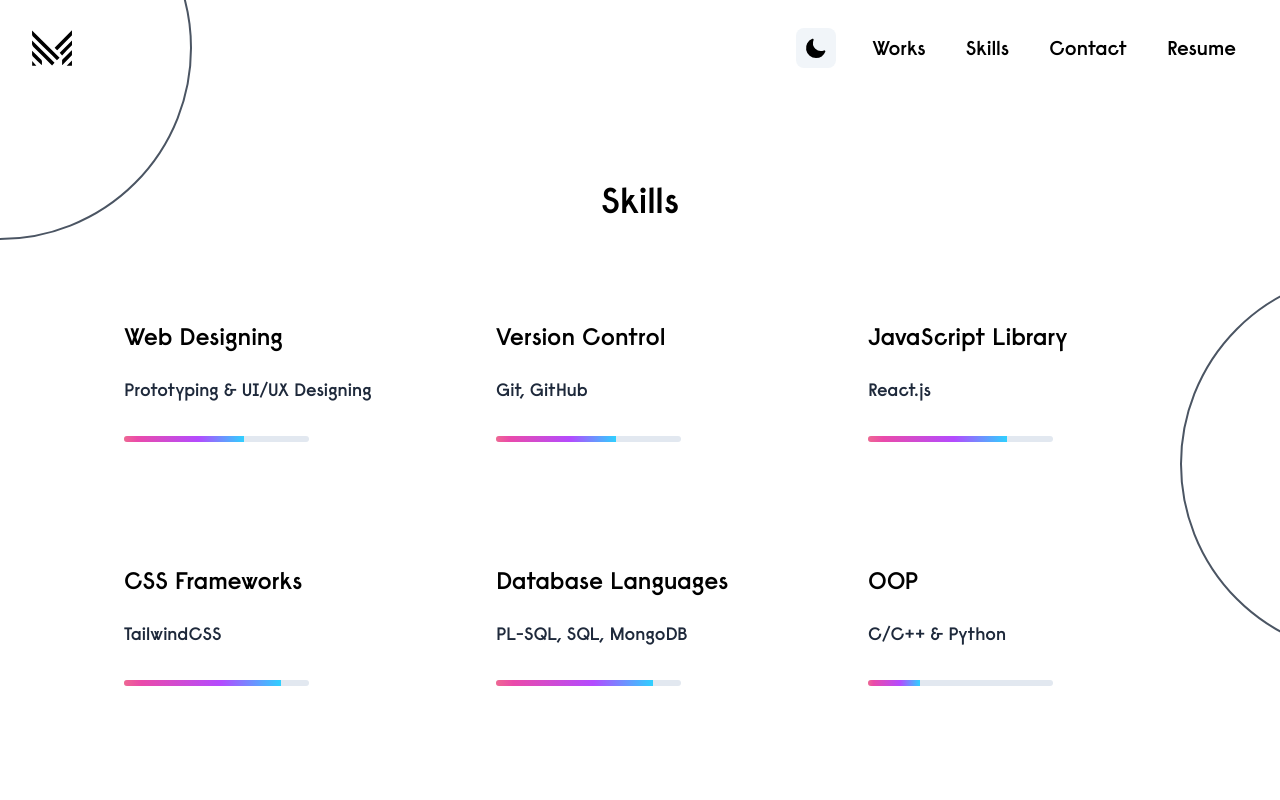
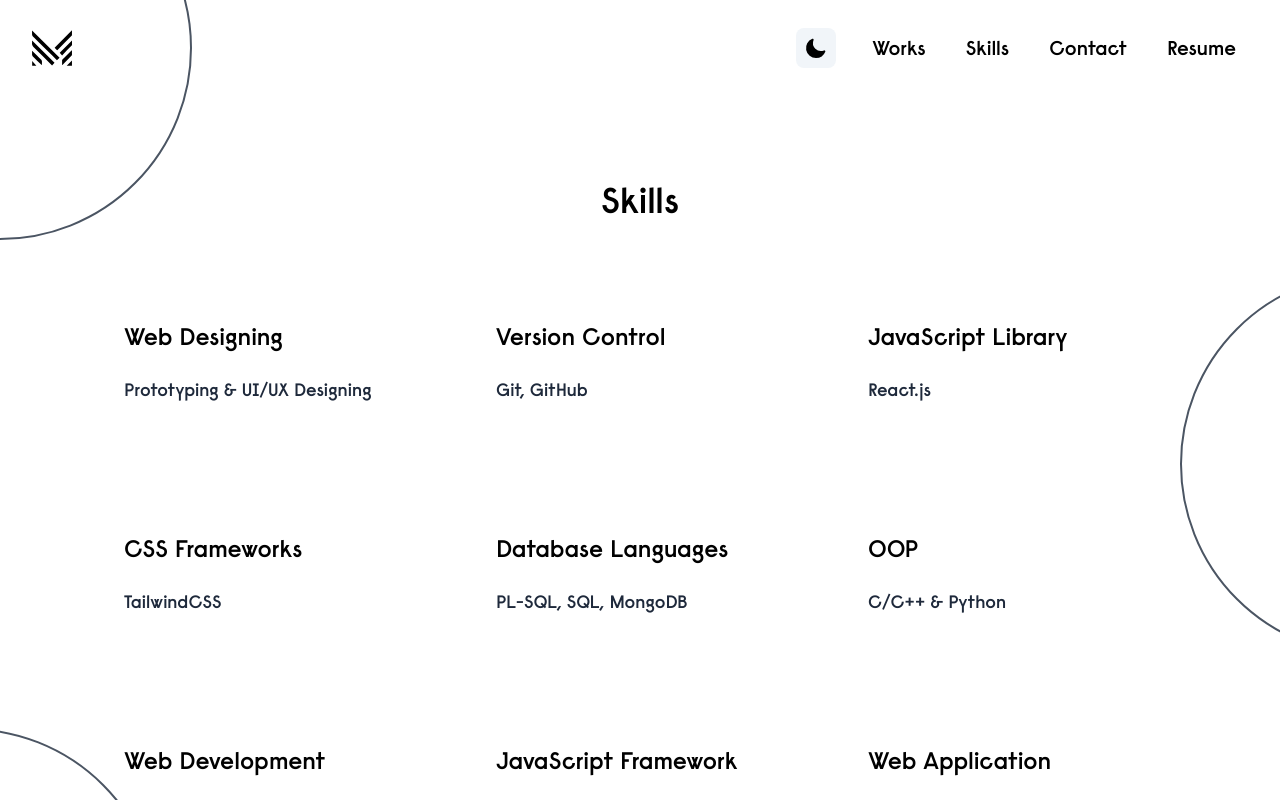
Before and after one commit to milindgoel15/portfolio, a Next.js app: page /skills in a window 1280 px wide. Shown: the top 800 px of the page. Built offline with nearby package versions, Linux system fonts and the light colour scheme.

Commit message:
remove skill rating, header code cleanup

```diff
--- a/components/layouts/Cursor.js
+++ b/components/layouts/Cursor.js
@@ -23,7 +23,6 @@ let Cursor = () => {
                'a',
                'button',
                '.heading',
-               '.skillCard'
             ]}
          />
       </>
--- a/components/layouts/Header.js
+++ b/components/layouts/Header.js
@@ -17,7 +17,7 @@ let Header = () => {
    let [mounted, setMounted] = useState(false);
 
    let renderThemeChanger = (
-      <ThemeContext.Provider value={{systemTheme, theme, setTheme, mounted, setMounted}}>
+      <ThemeContext.Provider value={{ systemTheme, theme, setTheme, mounted, setMounted }}>
          <ThemeChanger />
       </ThemeContext.Provider>
    )
@@ -48,28 +48,23 @@ let Header = () => {
             <link rel="manifest" href="/favicons/site.webmanifest" />
          </Head>
 
-         <header className="max-w-7xl mx-auto px-8 md:mx-8 md:flex xl:mx-auto md:items-center md:justify-between">
-            <nav className="flex justify-between items-center h-24">
+         <header className="max-w-7xl mx-auto px-8 md:mx-8 flex xl:mx-auto h-24 items-center justify-between">
                <Link href="/">
                   <a className='z-10 cursor-pointer'>
                      <Logo alt="Logo" />
                   </a>
                </Link>
 
+               <nav className='flex gap-6'>
                   <div className='flex justify-center gap-5 items-center'>
-                  <span className='flex items-center z-10 md:hidden'>
+                     <span className='flex items-center z-10 '>
                         {renderThemeChanger}
                      </span>
                      <button onClick={() => setNavBarOpen(!isNavBarOpen)} className="md:hidden transition-all duration-200 z-10 focus:outline-none">
                         {isNavBarOpen ? <Cross /> : <Hamburger />}
                      </button>
                   </div>
-            </nav>
 
-            <nav className='flex gap-6'>
-               <span className='hidden md:flex items-center'>
-                  {renderThemeChanger}
-               </span>
                   <ul onClick={() => setNavBarOpen(false)} className={`md:flex md:items-center z-[1] text-black dark:text-white text-center md:z-auto md:static absolute w-full left-0 md:w-auto dark:bg-secondary md:dark:bg-transparent backdrop-blur md:backdrop-blur-none md:py-0 space-x-4 transition-all ease-in duration-400 ${isNavBarOpen ? 'top-[95px]' : 'top-[-400px]'} `}>
                      {
                         HeaderData.map(props => (
--- a/components/layouts/partials/SkillCard.jsx
+++ b/components/layouts/partials/SkillCard.jsx
@@ -4,14 +4,10 @@ import { motion } from 'framer-motion';
 let SkillCard = (props) => {
    return (
       <>
-         <motion.div initial={{ opacity: 0, translateY: '10px' }} whileInView={{ opacity: 1, translateY: 0 }} viewport={{ once: true }} transition={{ duration: 0.5, delay: `${props.delay}`, ease: "easeIn" }} className="p-8 space-y-2 cursor-default mt-12 w-96 sm:w-72 md:w-80 xl:w-88 2xl:w-96 h-56 sm:mt-0 text-left transtion-all duration-300 ease-in-out hover:shadow-[0_10px_20px_0_rgba(0,0,0,0.315),0_6px_6px_0_rgba(0,0,0,0.205)] rounded-md skillCard">
+         <motion.div initial={{ opacity: 0, translateY: '10px' }} whileInView={{ opacity: 1, translateY: 0 }} viewport={{ once: true }} transition={{ duration: 0.5, delay: `${props.delay}`, ease: "easeIn" }} className="p-8 space-y-2 cursor-default mt-12 w-96 sm:w-72 md:w-80 xl:w-88 2xl:w-96 h-48 sm:mt-0 text-left transtion-all duration-300 ease-in-out hover:shadow-[0_10px_20px_0_rgba(0,0,0,0.315),0_6px_6px_0_rgba(0,0,0,0.205)] rounded-md">
 
             <h2 className="text-2xl py-5 text-black dark:text-white font-semibold leading-6">{props.head}</h2>
             <p className="text-lg text-slate-800 dark:text-slate-200">{props.lang}</p>
-            <div className="w-full !mt-8 max-w-[185px] h-1.5 bg-slate-200 dark:bg-slate-500 rounded-[3px] overflow-hidden">
-               <span className="h-full block bg-progress-gradient bg-length animate-progress" style={{width: `${props.skill}`}}></span>
-
-            </div>
          </motion.div>
       </>
    )
--- a/pages/skills.js
+++ b/pages/skills.js
@@ -25,7 +25,6 @@ let skills = () => {
                            key={props.id}
                            head={props.head}
                            lang={props.lang}
-                           skill={props.skill}
                            delay={props.delay}
                         />
                      ))
--- a/utils/SkillsData.js
+++ b/utils/SkillsData.js
@@ -3,63 +3,54 @@ let SkillsData = [
       id: 1,
       head: 'Web Designing',
       lang: 'Prototyping & UI/UX Designing',
-      skill: '65%',
       delay: 0
    },
    {
       id: 2,
       head: 'CSS Frameworks',
       lang: 'TailwindCSS',
-      skill: '85%',
       delay: 0.1
    },
    {
       id: 3,
       head: 'Web Development',
       lang: 'HTML/CSS/JS',
-      skill: '75%',
       delay: 0.09
    },
    {
       id: 4,
       head: 'Version Control',
       lang: 'Git, GitHub',
-      skill: '65%',
       delay: 0.12
    },
    {
       id: 5,
       head: 'Database Languages',
       lang: 'PL-SQL, SQL, MongoDB',
-      skill: '85%',
       delay: 0.12
    },
    {
       id: 6,
       head: 'JavaScript Framework',
       lang: 'Angular, Next.js',
-      skill: '70%',
       delay: 0.1
    },
    {
       id: 7,
       head: 'JavaScript Library',
       lang: 'React.js',
-      skill: '75%',
       delay: 0.14
    },
    {
       id: 8,
       head: 'OOP',
       lang: 'C/C++ & Python',
-      skill: '28%',
       delay: 0.14
    },
    {
       id: 9,
       head: 'Web Application',
       lang: 'Java',
-      skill: '35%',
       delay: 0.11
    }
 ]
```
Lines whose indentation alone changed are shown as unchanged.
